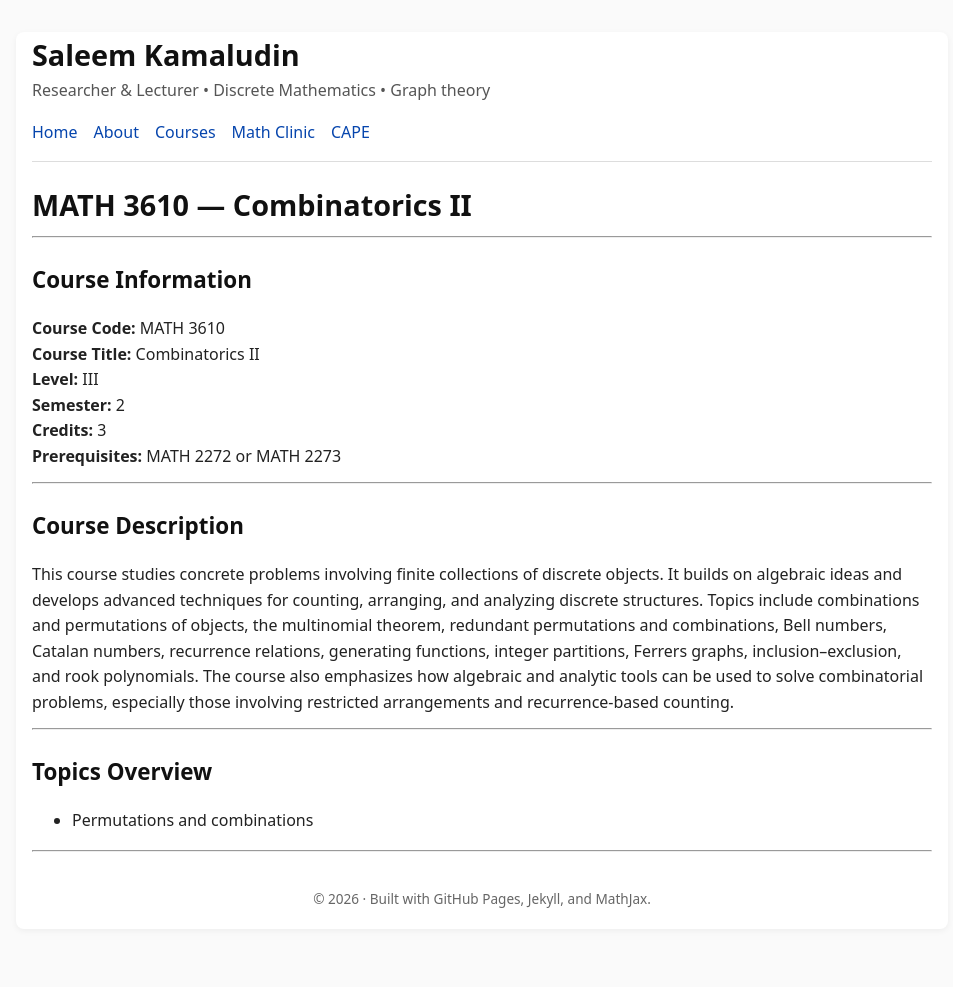
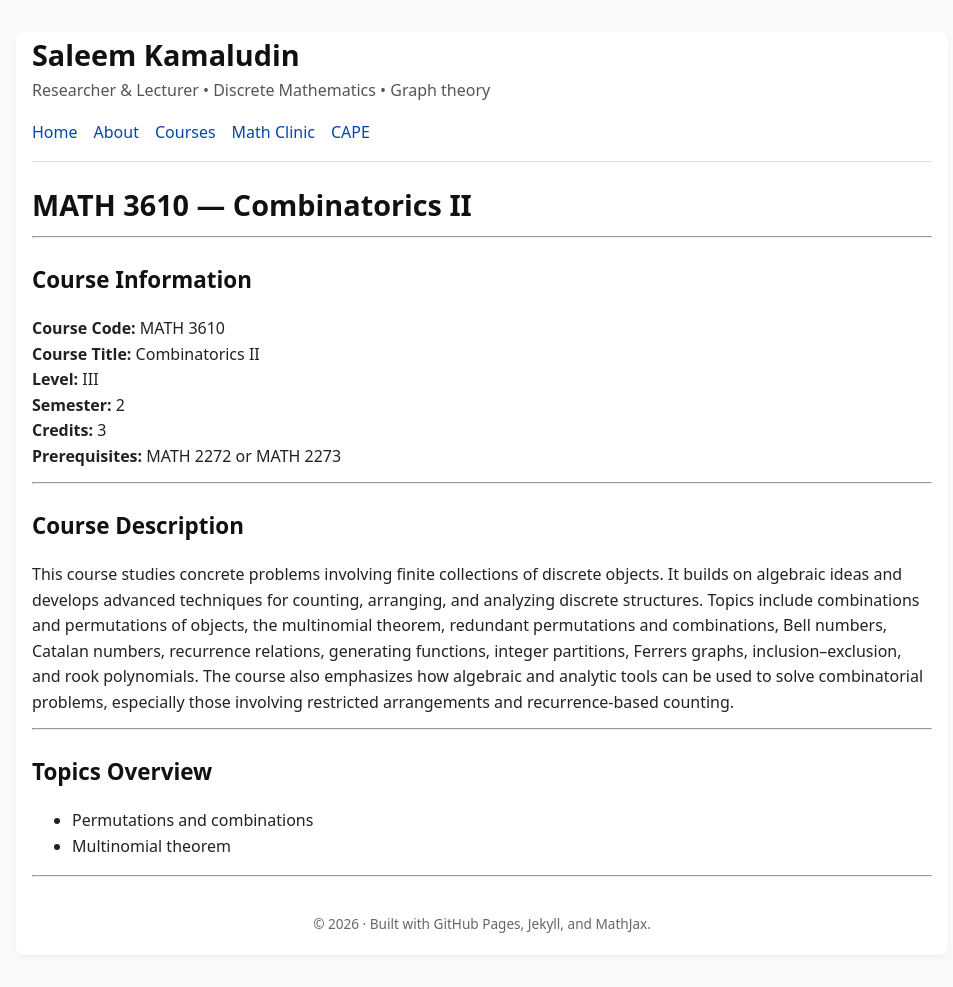
Before and after one commit to SaleemKamaludin/SaleemKamaludin.github.io, a Jekyll site: the page built from courses/combinatorics-ii/index.md, in a window 1280 px wide. Shown: the whole page, without its empty margins (158-1111 px from the left). Built offline with Jekyll 4.4.1, drawn with Linux system fonts in a browser that asks for light colours; before the commit the page ends 961 px from its top, so only the background shows below that.

Commit message:
Update index.md

```diff
--- a/courses/combinatorics-ii/index.md
+++ b/courses/combinatorics-ii/index.md
@@ -29,3 +29,4 @@ The course also emphasizes how algebraic and analytic tools can be used to solve
 ## Topics Overview
 
 - Permutations and combinations
+- Multinomial theorem
```
